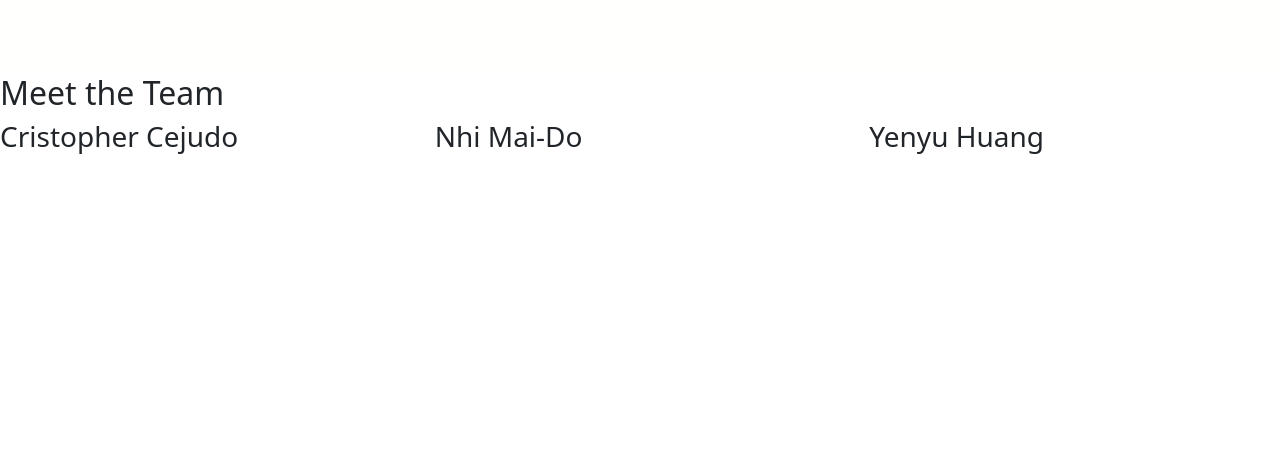
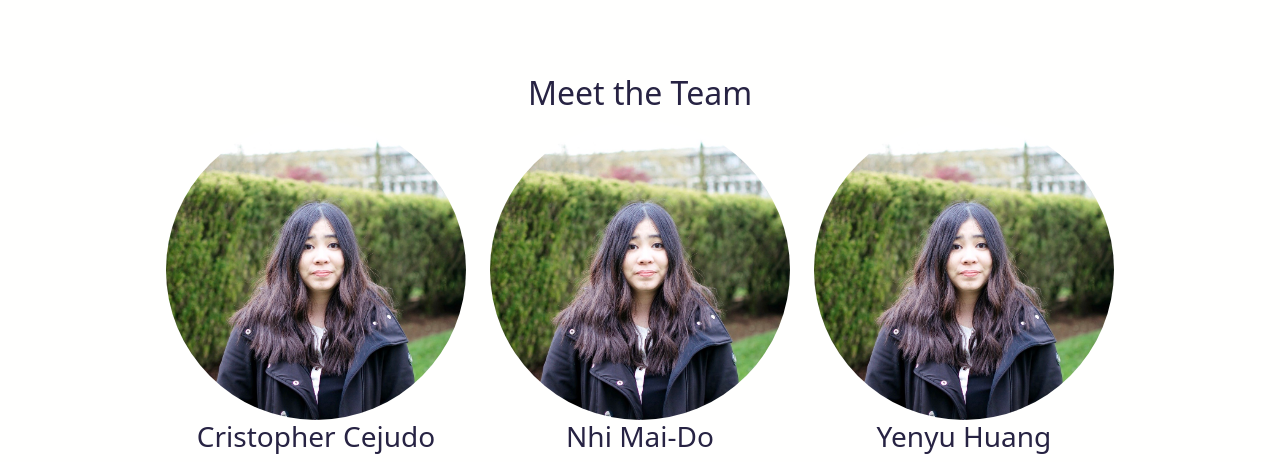
Before and after one commit to MLH-Fellowship/cturtles3-portfolio, a Flask app: page /home in a window 1280 px wide. Shown: the part 800-1262 px from the top of the page. Before the commit the page ends 954 px from the top, so only its background shows below. Run offline with Flask 2, Linux system fonts and the light colour scheme.

Commit message:
barebones fellow layout

```diff
--- a/app/static/home.css
+++ b/app/static/home.css
@@ -1,14 +1,16 @@
 :root{
+    font-family: 'Lato', sans-serif;
     /* background colours */
     --primary-background: #fffffe;
     --secondary-background: #e3f6f5;
 
     /* text colours */
     --light-text: #fffffe;
-    --dark-heading: #272343;
+    --dark-text: #272343;
 
     /* buttons */
     --blue-button: #bae8e8;
+    --yellow-button: #ffd803;
 
 }
 
@@ -19,7 +21,7 @@
 
 /* nav links */
 .navbar-nav{
-    font-family: 'Lato', sans-serif;
+    /* font-family: 'Lato', sans-serif; */
     font-size: 1.75rem;
     font-weight: 300;
     padding-right: 2rem;
@@ -47,7 +49,7 @@
     position: absolute;
     top: 0;
     left: 0;
-    background: var(--dark-heading) 0.75;
+    background: var(--dark-text) 0.75;
     z-index: 10;
 }
 
@@ -67,13 +69,13 @@
     z-index: 20;
     text-align: center;
     color: var(--light-text);
-    font-family: 'Lato', sans-serif;
 
 }
 
 #hero .text-overlay h1{
+    /* font-family: 'Lato', sans-serif; */
     font-size: 2em; /* mobile first development */
-    font-weight: 900;
+    font-weight: 700;
     margin-bottom: 5rem;
     padding-bottom: none;
 }
@@ -119,3 +121,39 @@
     }
 
 }
+
+#meet-team{
+    background-color: var(--primary-background);
+    color: var(--dark-text);
+    text-align: center;
+    /* font-family: 'Lato', sans-serif; */
+
+    /* display: flex;
+    align-items: center;
+    justify-content: center; */
+}
+
+/* .team-subheading{
+    display: inline-block;
+    text-align: center;
+    margin: 0 auto;
+    position: fixed;
+    width: 100%;
+} */
+
+.fellows-container{
+    display: flex;
+    justify-content: center;
+    flex-flow: row wrap;
+}
+
+.fellow{
+    align-items: center;
+    display: flex;
+    flex-direction: column;
+    justify-content: center;
+}
+
+#meet-team img{
+    border-radius: 50%;
+}
--- a/app/templates/home.html
+++ b/app/templates/home.html
@@ -15,7 +15,7 @@
 </head>
 <body>
     <!--Nav bar-->
-    <nav class="navbar navbar-expand-lg navbar-dark bg-none">
+    <nav class="navbar navbar-expand-lg navbar-light bg-none">
         <!--Expand navbar when on mobile-->
         <button class="navbar-toggler" type="button" data-toggle="collapse" data-target="#navbar">
             <span class="navbar-toggler-icon"></span>
@@ -23,7 +23,7 @@
         <!--Nav items-->
         <div class="collapse navbar-collapse" id="navbar">
             <div class="navbar-nav">
-                <a class="nav-item nav-link text-white" id="meet-team" href="#meet-team">Meet the Team</a>
+                <a class="nav-item nav-link text-white" id="team" href="#meet-team">Meet the Team</a>
                 <a class="nav-item nav-link text-white" id="cris" href="/about">Cristopher</a>
                 <a class="nav-item nav-link text-white" id="nhi" href="/about">Nhi</a>
                 <a class="nav-item nav-link text-white" id="yenyu" href="/about">Yenyu</a>
@@ -47,16 +47,21 @@
 
     <!--Meet the Team-->
     <div id="meet-team">
-        <h2>Meet the Team</h2>
+        <h2 class="team-heading">Meet the Team</h2>
+        <div class="fellows-container">
             <div class="row">
-            <div class="col-md-4">
+                <div class="col-md-4 fellow">
+                    <img src="../static/Nhi.JPG" alt="Headshot of Cristopher" width="300" height="300">
                     <h3>Cristopher Cejudo</h3>
                 </div>
-            <div class="col-md-4">
+                <div class="col-md-4 fellow">
+                    <img src="../static/Nhi.JPG" alt="Headshot of Cristopher" width="300" height="300">
                     <h3>Nhi Mai-Do</h3>
                 </div>
-            <div class="col-md-4">
+                <div class="col-md-4 fellow">
+                    <img src="../static/Nhi.JPG" alt="Headshot of Cristopher" width="300" height="300">
                     <h3>Yenyu Huang</h3>
+                </div>
             </div>
         </div>
     </div>
```
Also changed, not shown: app/static/Nhi.JPG (added), 1 other file. Lines whose indentation alone changed are shown as unchanged.
